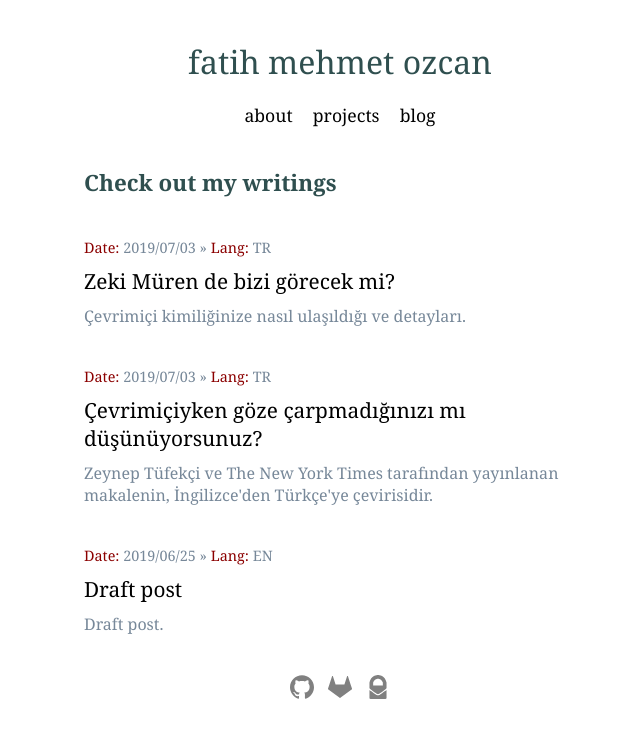
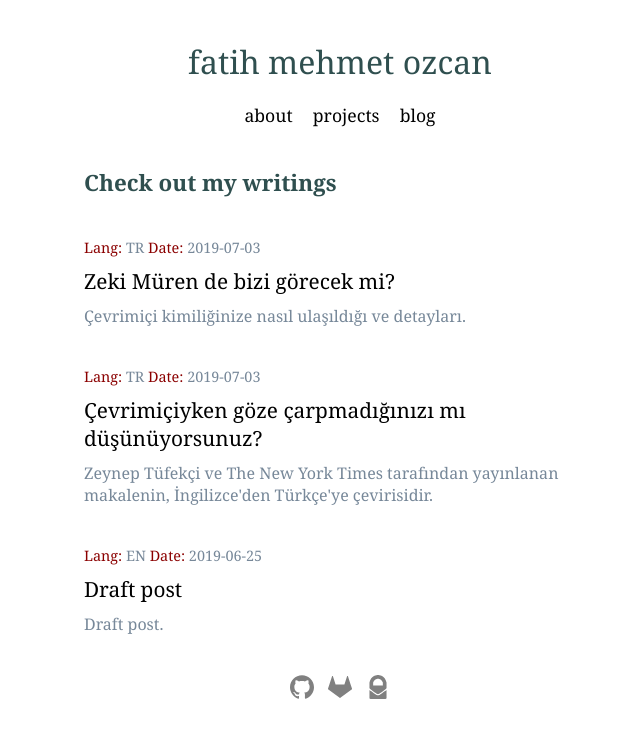
Before and after one commit to fatihmeh/fatihmeh.github.io, a Jekyll site: the page built from blog/index.html, in a window 1280 px wide. Shown: the top 738 px of the page, without its empty margins (300-940 px from the left). Built offline with Jekyll 4.4.1, drawn with Linux system fonts in a browser that asks for light colours.

Commit message:
Update index.html

```diff
--- a/blog/index.html
+++ b/blog/index.html
@@ -6,7 +6,7 @@
 	<ul class="ul-blog-list">
 	  {% for post in site.posts %}
 		<li>
-		<p class="blog-date"><span class="info-text">Date:</span> {{ post.date | date: "%Y/%m/%d" }} » <span class="info-text">Lang:</span> {{ post.lang }}</p>
+		<p class="blog-date"><span class="info-text">Lang:</span> {{ post.lang }} <span class="info-text">Date:</span> {{ post.date | date: "%Y-%m-%d" }} </p>
 		<a class="blog-title" href="{{ post.url }}" title="{{ post.title }}">{{ post.title }}</a>
 		<p class="blog-excerpt">{{ post.excerpt }}</p>
 		</li>
```
